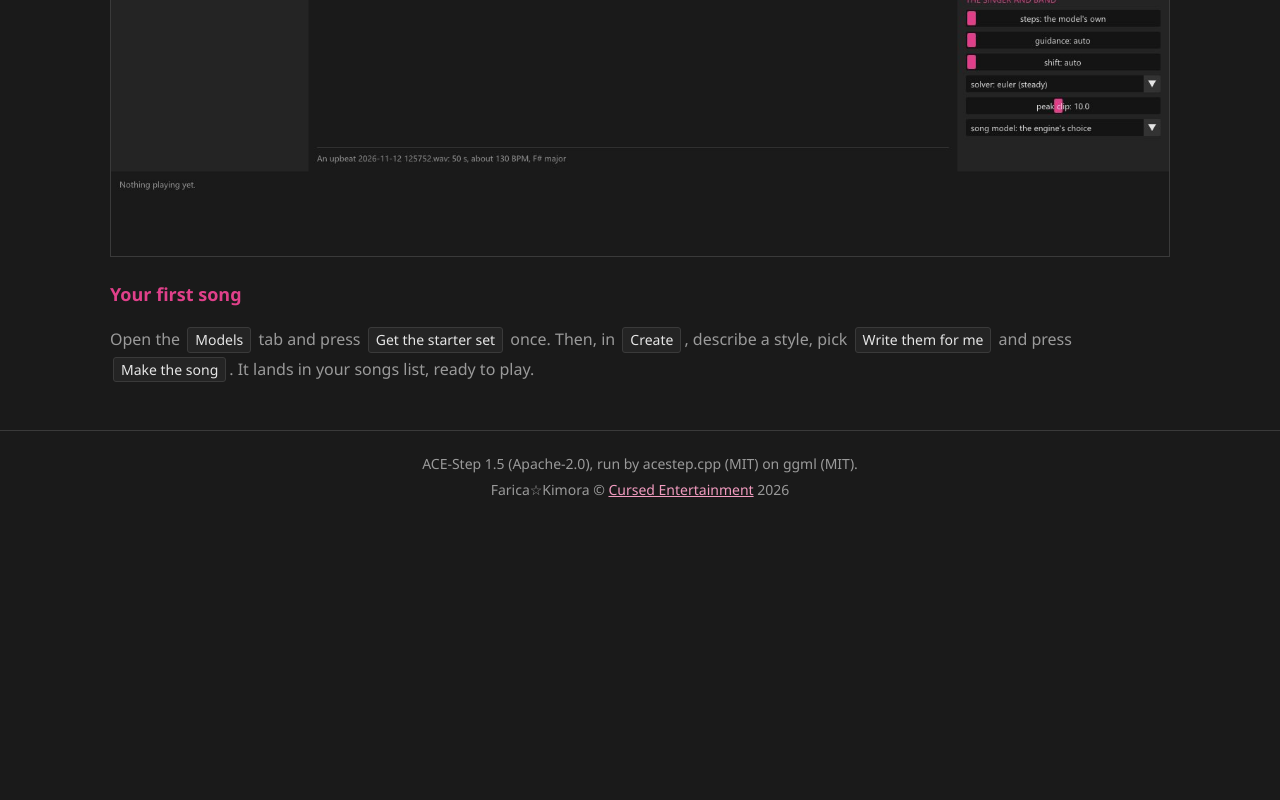
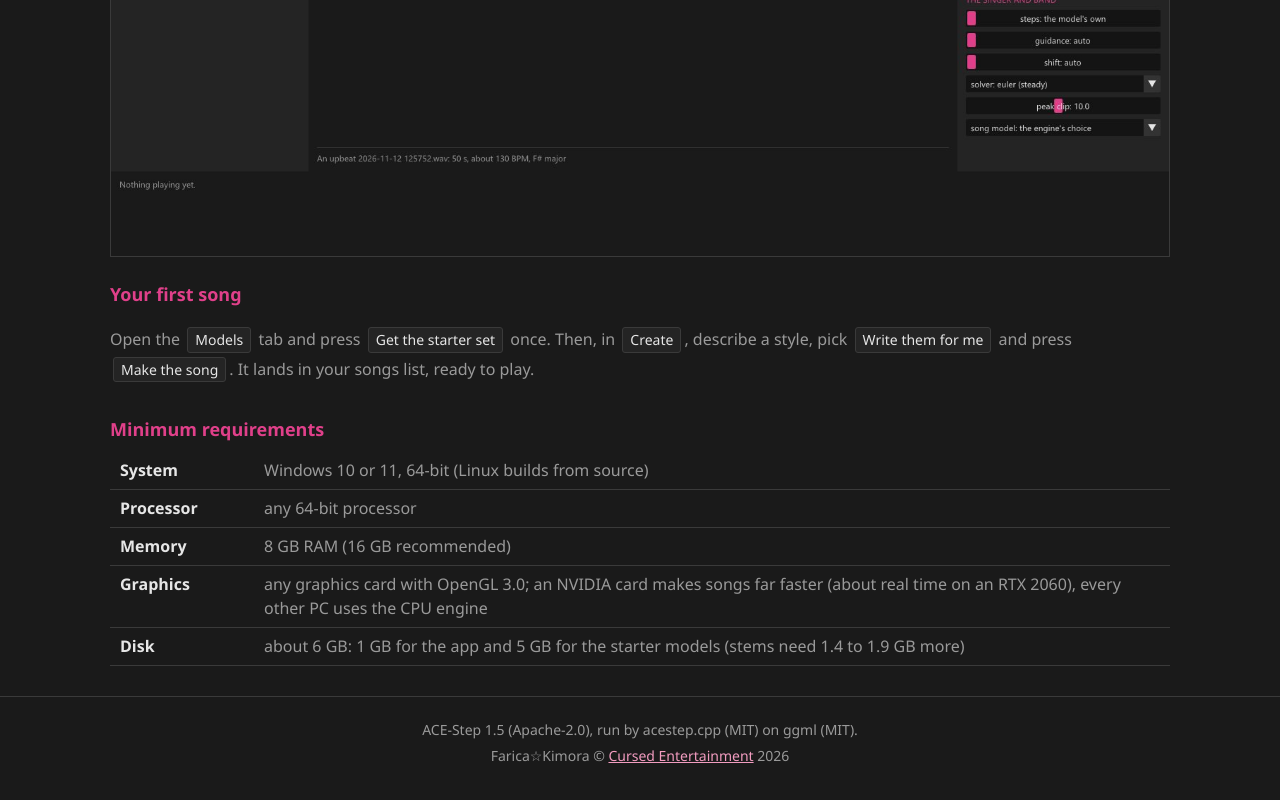
Before and after one commit to CursedPrograms/Hymnal, a plain HTML site: page index.html in a window 1280 px wide. Shown: the part 1881-2681 px from the top of the page. Before the commit the page ends 2416 px from the top, so only its background shows below. Drawn offline with Linux system fonts and the light colour scheme.

Commit message:
Minimum requirements in the README and on the site
Co-Authored-By: Claude Opus 5.5 <noreply@anthropic.com>

```diff
--- a/index.html
+++ b/index.html
@@ -50,6 +50,16 @@
         a style, pick <kbd>Write them for me</kbd> and press <kbd>Make the song</kbd>. It lands in your songs list,
         ready to play.</p>
     </section>
+    <section class="keys" id="requirements">
+      <h2>Minimum requirements</h2>
+      <table class="reqs">
+        <tr><th>System</th><td>Windows 10 or 11, 64-bit (Linux builds from source)</td></tr>
+        <tr><th>Processor</th><td>any 64-bit processor</td></tr>
+        <tr><th>Memory</th><td>8 GB RAM (16 GB recommended)</td></tr>
+        <tr><th>Graphics</th><td>any graphics card with OpenGL 3.0; an NVIDIA card makes songs far faster (about real time on an RTX 2060), every other PC uses the CPU engine</td></tr>
+        <tr><th>Disk</th><td>about 6 GB: 1 GB for the app and 5 GB for the starter models (stems need 1.4 to 1.9 GB more)</td></tr>
+      </table>
+    </section>
   </main>
 
   <footer>
--- a/site/style.css
+++ b/site/style.css
@@ -113,3 +113,12 @@ footer p { margin: 4px 0; }
   .grid { grid-template-columns: 1fr; }
   .btn { flex: 1; text-align: center; }
 }
+
+/* minimum requirements */
+#requirements { margin-top: 32px; }
+.reqs { width: 100%; border-collapse: collapse; margin-top: 8px; }
+.reqs th, .reqs td { padding: 6px 10px; text-align: left; vertical-align: top;
+  border-bottom: 1px solid var(--line, var(--border, #3a3a3a)); }
+.reqs th { width: 9em; color: var(--text); font-weight: 600; white-space: nowrap; }
+.reqs td { color: var(--dim, var(--text)); }
+@media (max-width: 600px) { .reqs th { width: auto; white-space: normal; } }
```
Also changed, not shown: 1 other file.
